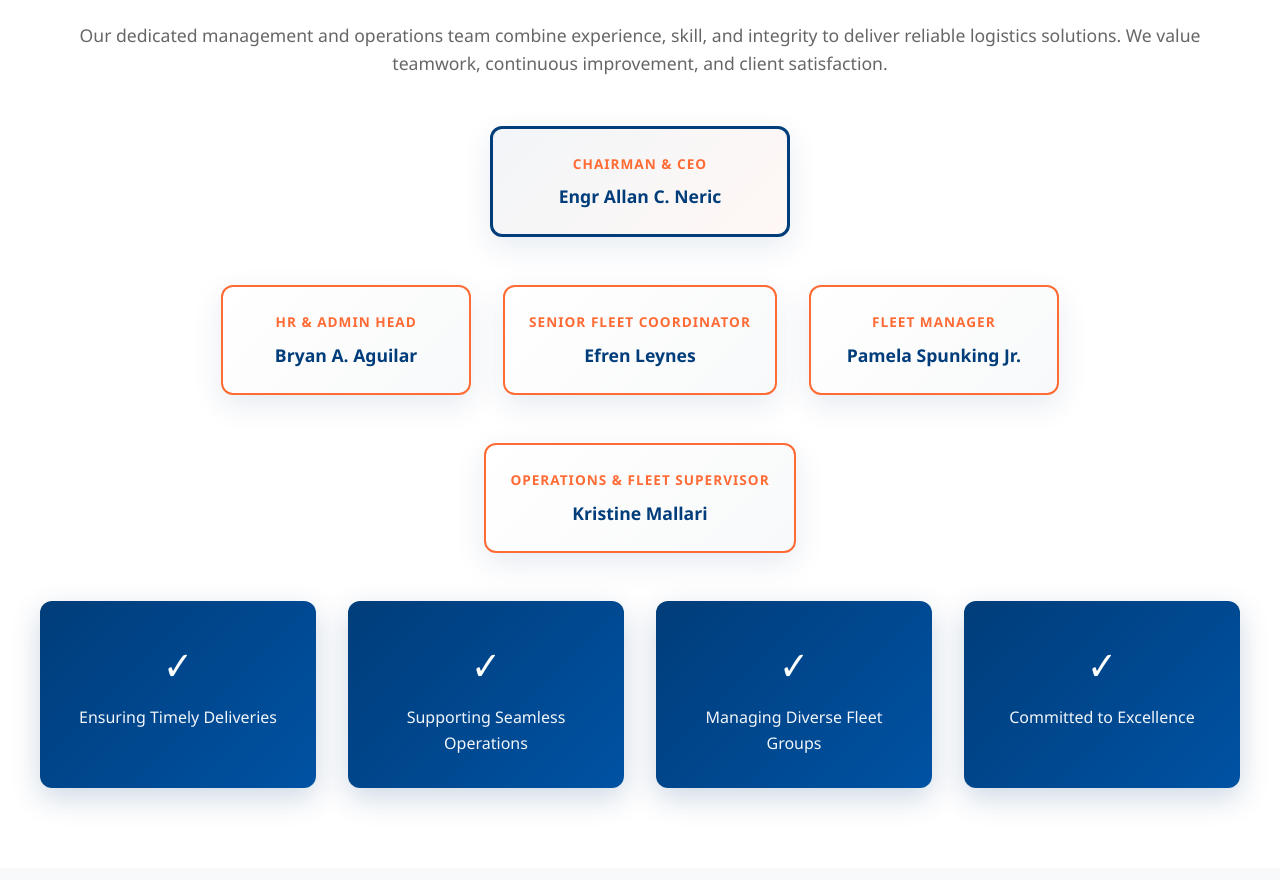
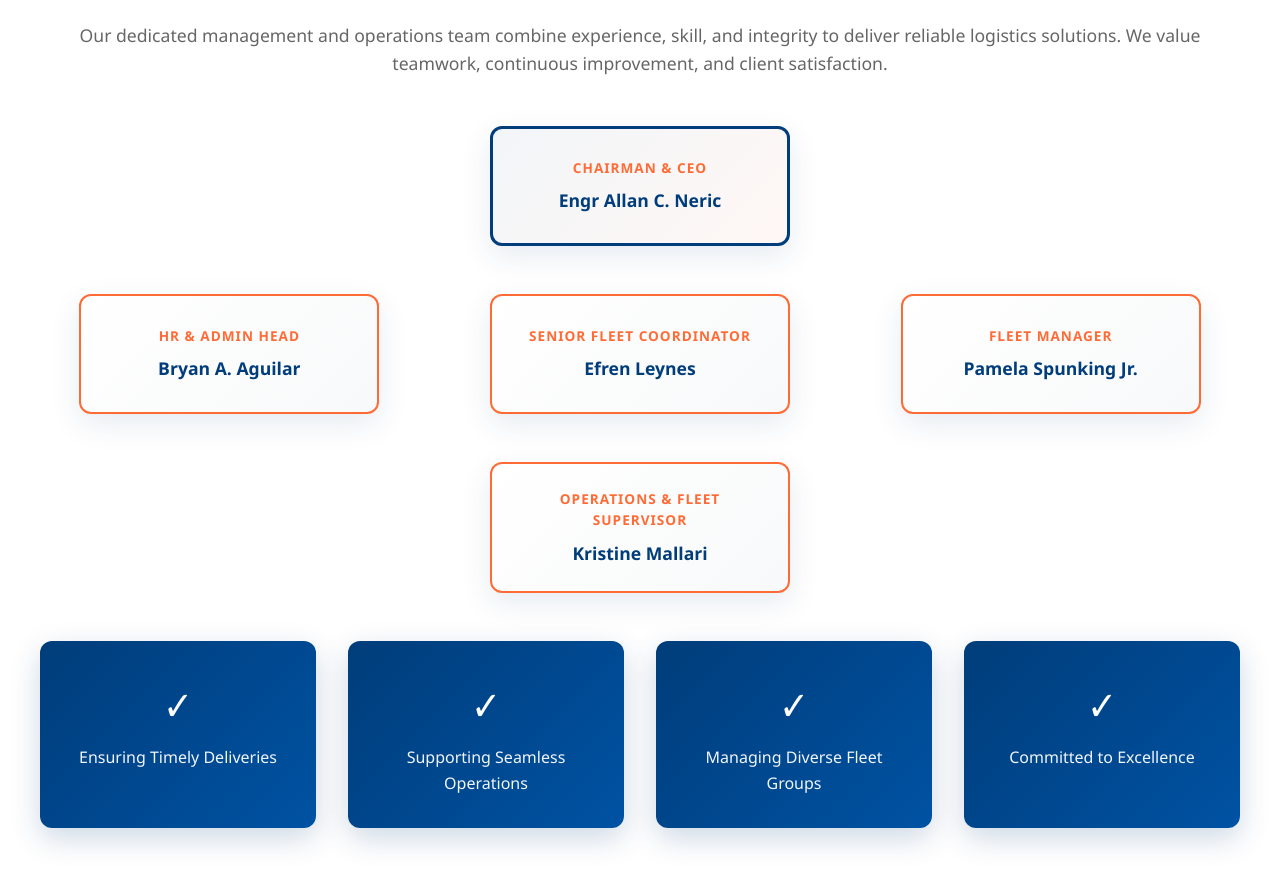
Before and after one commit to Z24m/AkilesWebsite, a website: page index.html in a window 1280 px wide. Shown: the part 7120-8000 px from the top of the page. Drawn offline with nearby package versions, Linux system fonts and the light colour scheme; files whose address does not match are found by name.

Commit message:
Fix text overlap with photos in team section
- Change team-level layout from flexbox to CSS grid
- Add proper min-width and max-width constraints to prevent overlap
- Implement responsive grid with auto-fit columns
- Add min-height and flex properties for better text alignment
- Ensure proper spacing between team cards on all screen sizes

```diff
--- a/style.css
+++ b/style.css
@@ -761,11 +761,11 @@
         }
 
         .team-level {
-            display: flex;
-            justify-content: center;
+            display: grid;
+            grid-template-columns: repeat(auto-fit, minmax(280px, 1fr));
             gap: 2rem;
             margin-bottom: 3rem;
-            flex-wrap: wrap;
+            justify-items: center;
         }
 
         .team-card {
@@ -777,7 +777,12 @@
             box-shadow: 0 10px 30px rgba(0, 61, 122, 0.1);
             transition: all 0.3s ease;
             animation: fadeIn 0.8s ease-out;
-            min-width: 250px;
+            width: 100%;
+            max-width: 300px;
+            min-height: 120px;
+            display: flex;
+            flex-direction: column;
+            justify-content: center;
         }
 
         .team-card:hover {
```
